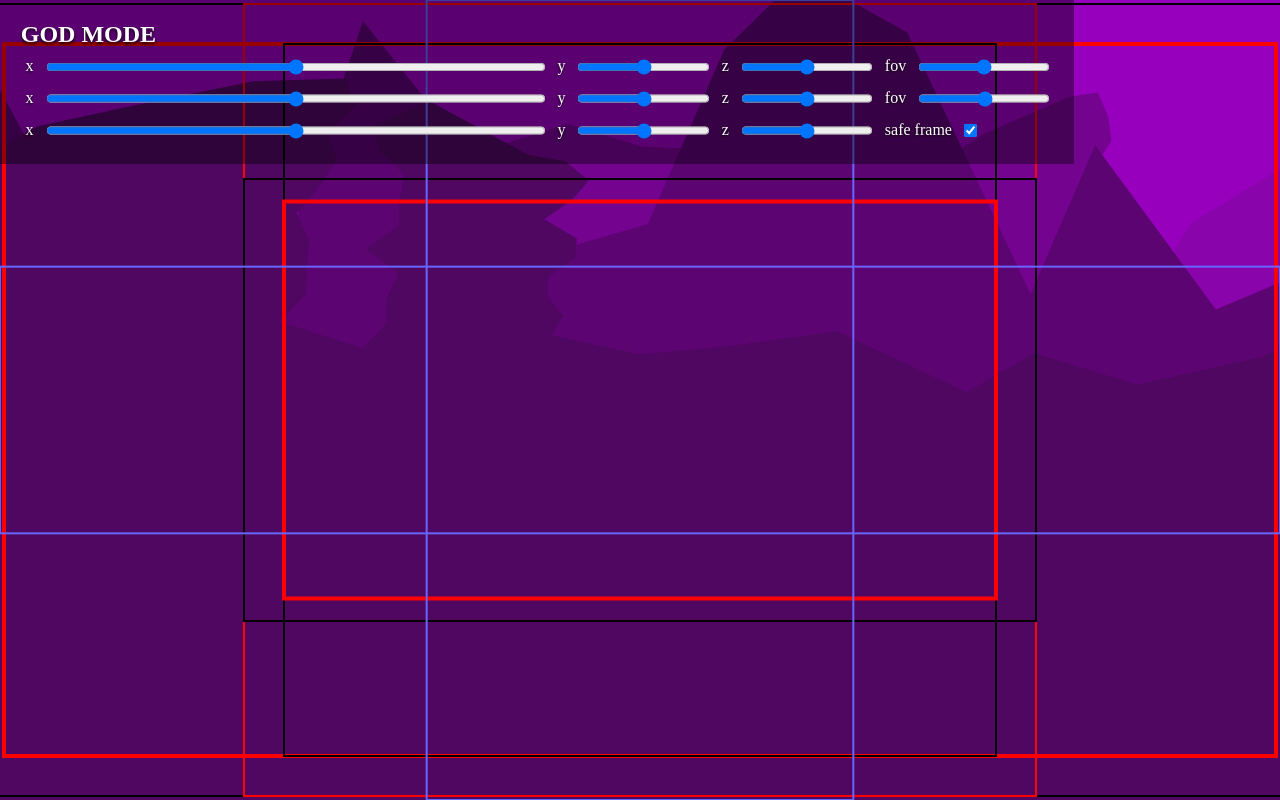
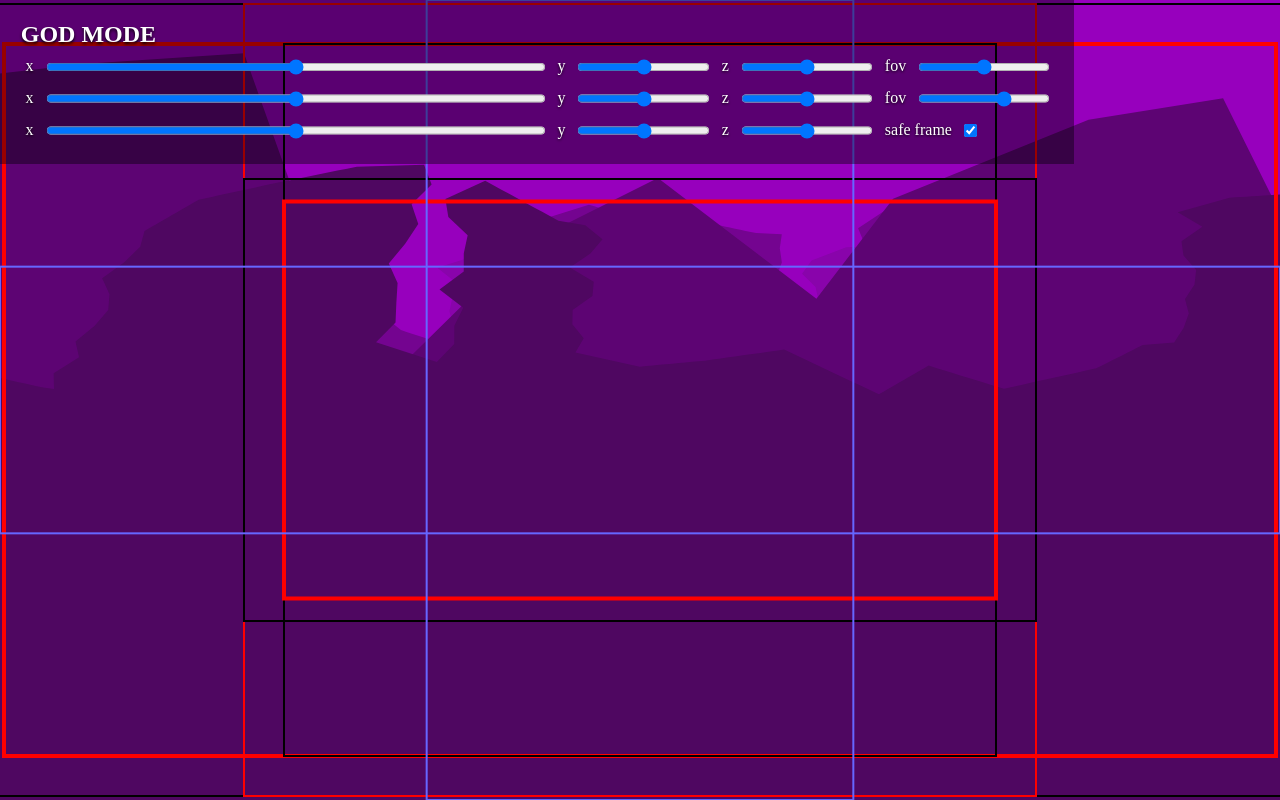
Before and after one commit to cjxgm/cjprods.org, a plain HTML site: page index.html in a window 1280 px wide. Both pictures are taken after a click on the checkbox "safe frame". Drawn offline with Linux system fonts and the light colour scheme.

Commit message:
more arguments to cliff and mountain

```diff
--- a/cliff.js
+++ b/cliff.js
@@ -1,11 +1,18 @@
 'use strict';
 
 define(['random', 'fn'], (rand, fn) => {
-    var spread = 0.5;
-    var max_height = 1.7;
+    var spread;
+    var max_height;
     var detail = 10;
 
-    var cache = {};
+    var cache_selector = {};
+    var select_cache = (...args) => {
+        var a = JSON.stringify(args);
+        if (cache_selector[a] == null) cache_selector[a] = { rough: {}, detail: {} };
+        return cache_selector[a];
+    }
+
+    var cache;
     var height = (i) => fn.relerp(rand(i*1995 + 134), -1, 1, 0, max_height);
     var flatten = (y, threshold, pressure) =>
             y < threshold ? y * (1-pressure)
@@ -26,7 +33,7 @@ define(['random', 'fn'], (rand, fn) => {
         return cache[i];
     };
 
-    var detail_cache = {};
+    var detail_cache;
     var generate_detail = (i) => {
         if (detail_cache[i] == null) {
             var threshold = max_height * 0.4;
@@ -47,7 +54,13 @@ define(['random', 'fn'], (rand, fn) => {
         return detail_cache[i];
     };
 
-    return (front, back) => {
+    return (front, back, height, spread_) => {
+        max_height = (height == null ? 1.7 : height);
+        spread = (spread_ == null ? 0.5 : spread_);
+        var c = select_cache(max_height, spread);
+        cache = c.rough;
+        detail_cache = c.detail;
+
         front = Math.floor(front/spread) - 2;
         back  = Math.ceil ( back/spread) + 2;
         front *= detail;
--- a/index.html
+++ b/index.html
@@ -30,6 +30,7 @@
         padding: 1rem;
         max-width: 2000px;
         max-height: 1000px;
+        transition-delay: 0.2s; /* TODO: change to 2s */
     }
     section * {
         margin: 0.2rem;
@@ -63,7 +64,7 @@
         <label>z</label>
         <input id="input_z1" type="range" min="-2" max="2" value="0" step="0.001">
         <label>fov</label>
-        <input id="input_fov1" type="range" min="1" max="178" value="90" step="0.001">
+        <input id="input_fov1" type="range" min="1" max="178" value="120" step="0.001">
     </div>
     <div>
         <label>x</label>
--- a/index.js
+++ b/index.js
@@ -22,9 +22,11 @@ define(['fokree', 'color', 'scenegraph'],
             {
                 name: 'mountain',
                 x: 1937-cam.x,
-                y: -cam.y+0.3,
+                y: -cam.y,
                 z: -0.1-cam.z,
                 color: hex('#5D0473'),
+                spread: 1,
+                height: 3,
             },
             {
                 name: 'cliff',
--- a/mountain.js
+++ b/mountain.js
@@ -1,10 +1,17 @@
 'use strict';
 
 define(['random', 'fn'], (rand, fn) => {
-    var spread = 0.5;
-    var max_height = 2;
+    var spread;
+    var max_height;
 
-    var cache = {};
+    var cache_selector = {};
+    var select_cache = (...args) => {
+        var a = JSON.stringify(args);
+        if (cache_selector[a] == null) cache_selector[a] = {};
+        return cache_selector[a];
+    }
+
+    var cache;
     var height = (i) => fn.relerp(rand(i*1995 + 134), -1, 1, 0, max_height);
     var generate = (i) => {
         if (cache[i] == null) {
@@ -14,7 +21,12 @@ define(['random', 'fn'], (rand, fn) => {
         }
         return cache[i];
     };
-    return (front, back) => {
+
+    return (front, back, height, spread_) => {
+        spread = (spread_ == null ? 0.5 : spread_);
+        max_height = (height == null ? 2 : height);
+        cache = select_cache(spread, max_height);
+
         front = parseInt(front/spread) - 2;
         back  = parseInt( back/spread) + 2;
 
--- a/scenegraph.js
+++ b/scenegraph.js
@@ -39,7 +39,7 @@ define(['fn', 'cliff', 'mountain'], (fn, cliff, mt) => {
                     var to_world = screen_to_world(rcall.z);
                     var wxbound = xbound * to_world;    // world x bound
                     var wybound = ybound * to_world;    // world y bound
-                    var data = cliff(-rcall.x-wxbound, -rcall.x+wxbound)
+                    var data = cliff(-rcall.x-wxbound, -rcall.x+wxbound, rcall.height, rcall.spread)
                                 .map(p => ({
                                     x: p.x + rcall.x,
                                     y: p.y + rcall.y,
@@ -58,7 +58,7 @@ define(['fn', 'cliff', 'mountain'], (fn, cliff, mt) => {
                     var to_world = screen_to_world(rcall.z);
                     var wxbound = xbound * to_world;    // world x bound
                     var wybound = ybound * to_world;    // world y bound
-                    var data = mt(-rcall.x-wxbound, -rcall.x+wxbound)
+                    var data = mt(-rcall.x-wxbound, -rcall.x+wxbound, rcall.height, rcall.spread)
                                 .map(p => ({
                                     x: p.x + rcall.x,
                                     y: p.y + rcall.y,
```
